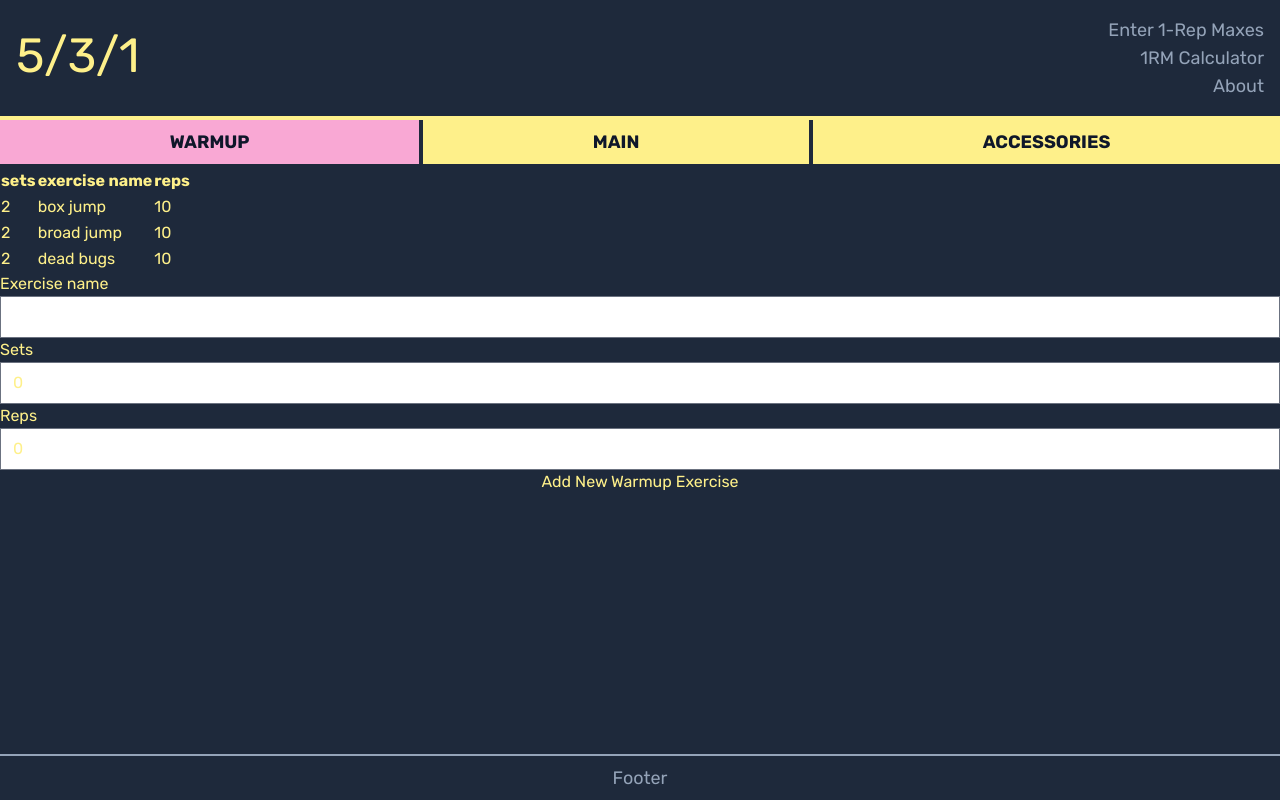
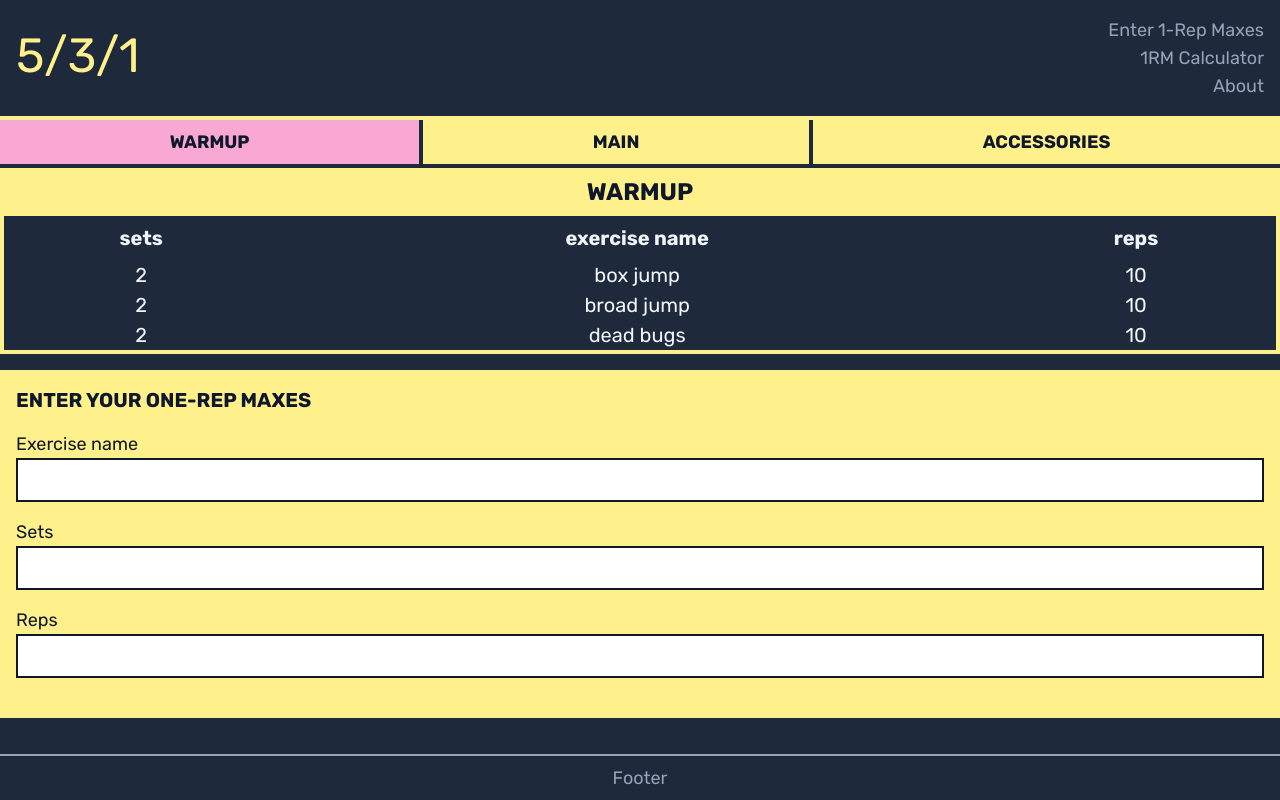
Before and after one commit to aaronkai/vitejs-vite-l1qwg6, a React (Vite) app: page / in a window 1280 px wide. Both pictures are taken after a click on the button "WARMUP". Built offline with nearby package versions, Linux system fonts and the light colour scheme.

Commit message:
work on new components

```diff
--- a/src/components/OneRepMaxForm.tsx
+++ b/src/components/OneRepMaxForm.tsx
@@ -52,7 +52,7 @@ export default function OneRepMaxForm({
   const exercises = Object.keys(oneRM);
 
   return (
-    <div className=" m-4 p-4  bg-yellow-200 self-start">
+    <div className=" p-4  bg-yellow-200 self-start">
       <h2 className="text-xl font-bold text-slate-900 uppercase">
         Enter Your One-Rep Maxes
       </h2>
--- a/src/components/Warmup.tsx
+++ b/src/components/Warmup.tsx
@@ -36,33 +36,53 @@ export default function Warmup() {
     });
   }
 
-  console.log({ newExercise });
   return (
-    <>
-      <table>
+    <div className="grid gap-4">
+      <table className="border-b-4 border-x-4 border-yellow-200 ">
         <thead>
           <tr>
-            <th>sets</th>
-            <th>exercise name</th>
-            <th>reps</th>
+            <th
+              colSpan={3}
+              className="text-2xl font-bold uppercase bg-yellow-200 text-slate-900 py-2 "
+            >
+              Warmup
+            </th>
+          </tr>
+          <tr>
+            <th className="p-2 text-xl text-slate-100">sets</th>
+            <th className="p-2 text-xl text-slate-100">exercise name</th>
+            <th className="p-2 text-xl text-slate-100">reps</th>
           </tr>
         </thead>
         <tbody>
           {warmupExercises.map((exercise) => {
             return (
               <tr key={exercise.name}>
-                <td>{exercise.sets}</td>
+                <td className="text-center text-xl text-slate-100  text-slate-100">
+                  {exercise.sets}
+                </td>
 
-                <td>{exercise.name}</td>
-                <td>{exercise.reps}</td>
+                <td className="text-center text-xl text-slate-100  text-slate-100">
+                  {exercise.name}
+                </td>
+                <td className="text-center text-xl text-slate-100  text-slate-100">
+                  {exercise.reps}
+                </td>
               </tr>
             );
           })}
         </tbody>
       </table>
+      <div className=" p-4  bg-yellow-200 self-start">
+        <h2 className="text-xl font-bold text-slate-900 uppercase">
+          Enter Your One-Rep Maxes
+        </h2>
         <form className="grid grid-cols-1" onSubmit={handleSubmit}>
-        <label htmlFor="name">Exercise name </label>
+          <label className="block mt-4 text-slate-900 text-lg" htmlFor="name">
+            Exercise name{" "}
+          </label>
           <input
+            className="block w-full col-span-2 text-slate-900 border-2 border-slate-900"
             required
             type="text"
             id="name"
@@ -70,26 +90,34 @@ export default function Warmup() {
             value={newExercise.name}
             onChange={handleChange}
           />
-        <label htmlFor="sets"> Sets</label>
+          <label className="block mt-4 text-slate-900 text-lg" htmlFor="sets">
+            {" "}
+            Sets
+          </label>
           <input
+            className="block w-full col-span-2 text-slate-900 border-2 border-slate-900"
             required
             type="number"
             id="sets"
             name="sets"
-          value={newExercise.sets}
+            value={newExercise.sets === 0 ? "" : newExercise.sets}
             onChange={handleChange}
           />
-        <label htmlFor="reps">Reps </label>
+          <label className="block mt-4 text-slate-900 text-lg" htmlFor="reps">
+            Reps{" "}
+          </label>
           <input
+            className="block w-full col-span-2 text-slate-900 border-2 border-slate-900"
             required
             type="number"
             id="reps"
             name="reps"
-          value={newExercise.reps}
+            value={newExercise.reps === 0 ? "" : newExercise.reps}
             onChange={handleChange}
           />
           <input type="submit" value="Add New Warmup Exercise" />
         </form>
-    </>
+      </div>
+    </div>
   );
 }
```
Lines whose indentation alone changed are shown as unchanged.
